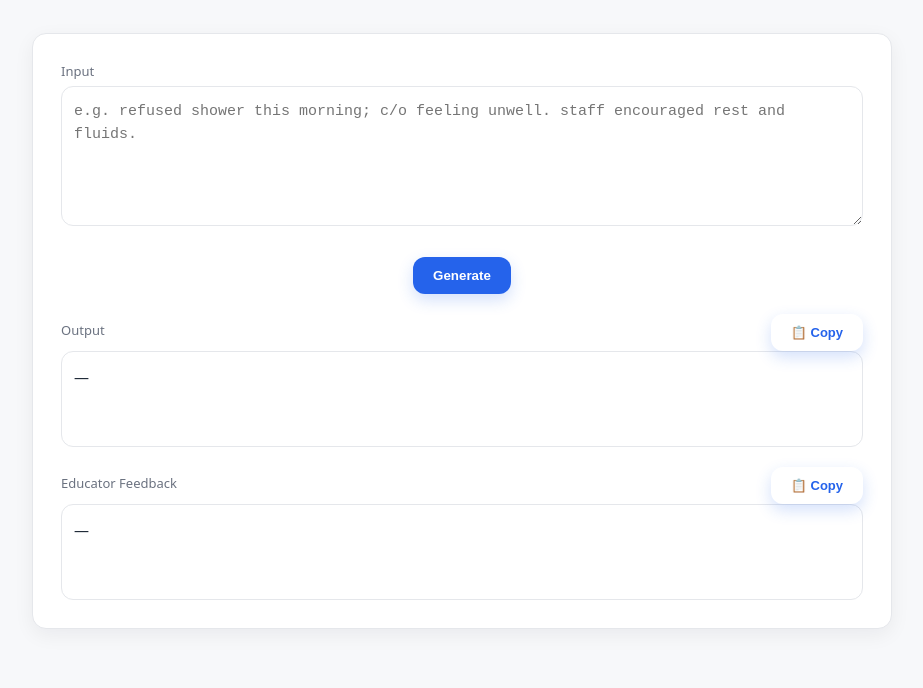
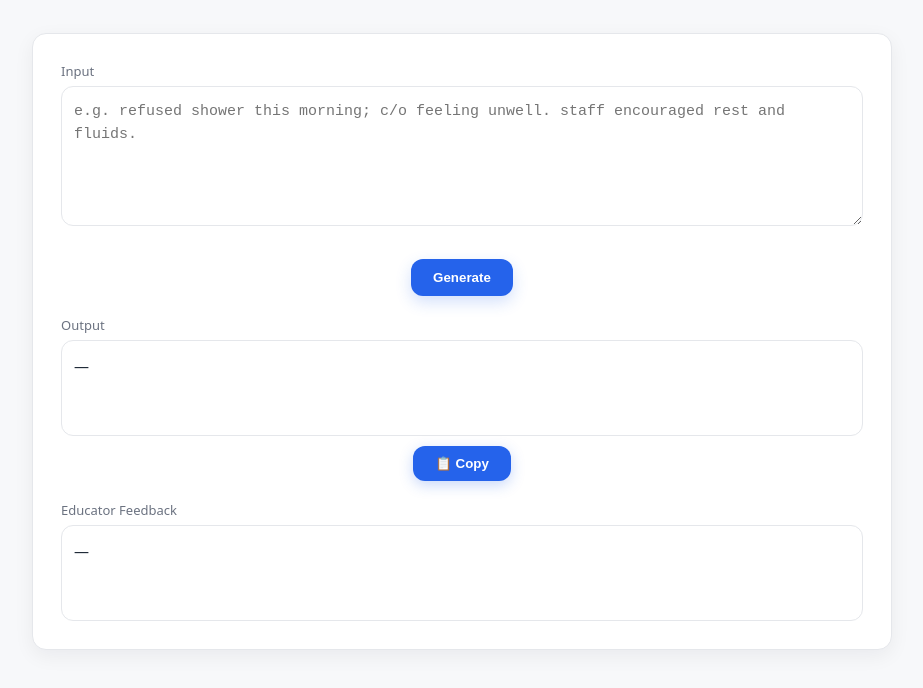
Before and after one commit to AmoreSolo/nursing-charting-mvp-clean, a website: page index.html in a window 1280 px wide. Shown: the part 124-812 px from the top of the page, without its empty margins (178-1101 px from the left). Drawn offline with Linux system fonts and the light colour scheme.

Commit message:
Update index.html

```diff
--- a/index.html
+++ b/index.html
@@ -84,13 +84,13 @@
       box-shadow: 0 0 0 3px rgba(37, 99, 235, .12);
     }
 
-    .center { display: flex; justify-content: center; margin-top: 6px }
+    .center { display: flex; justify-content: center; margin-top: 8px }
 
     button {
       cursor: pointer;
       border: 0;
       border-radius: 12px;
-      padding: 11px 20px;
+      padding: 11px 22px;
       font-weight: 600;
       background: var(--primary);
       color: #fff;
@@ -111,22 +111,19 @@
       white-space: pre-wrap;
     }
 
-    .copy-row {
-      display: flex;
-      justify-content: space-between;
-      align-items: center;
+    .copy-btn {
+      cursor: pointer;
+      border: 0;
+      border-radius: 12px;
+      padding: 10px 22px;
+      background: var(--primary);
+      color: #fff;
+      font-weight: 600;
+      box-shadow: 0 4px 14px rgba(37, 99, 235, .25);
+      transition: transform .02s ease, background .15s ease;
     }
 
-    .copy-btn {
-      border: none;
-      background: transparent;
-      color: var(--primary);
-      font-size: 13px;
-      cursor: pointer;
-      transition: color .15s ease;
-    }
-
-    .copy-btn:hover { color: var(--primary-pressed); }
+    .copy-btn:active { transform: translateY(1px); background: var(--primary-pressed); }
 
     .copied {
       color: #16a34a;
@@ -167,21 +164,17 @@
 
         <!-- Output -->
         <div>
-          <div class="copy-row">
-            <div class="label">Output</div>
+          <div class="label">Output</div>
+          <div id="output" class="output">—</div>
+          <div class="center" style="margin-top:10px;">
             <button class="copy-btn" id="copyOutput">📋 Copy</button>
             <span class="copied" id="copiedOutput" style="display:none;">Copied!</span>
           </div>
-          <div id="output" class="output">—</div>
         </div>
 
         <!-- Educator Feedback -->
         <div>
-          <div class="copy-row">
-            <div class="label">Educator Feedback</div>
-            <button class="copy-btn" id="copyFeedback">📋 Copy</button>
-            <span class="copied" id="copiedFeedback" style="display:none;">Copied!</span>
-          </div>
+          <div class="label">Educator Feedback</div>
           <div id="feedback" class="output">—</div>
         </div>
 
@@ -198,9 +191,7 @@
     const errEl = document.getElementById('error');
 
     const copyOutputBtn = document.getElementById('copyOutput');
-    const copyFeedbackBtn = document.getElementById('copyFeedback');
     const copiedOutput = document.getElementById('copiedOutput');
-    const copiedFeedback = document.getElementById('copiedFeedback');
 
     async function generate() {
       errEl.style.display = 'none';
@@ -248,7 +239,6 @@
     }
 
     copyOutputBtn.addEventListener('click', () => copyText(outEl, copiedOutput));
-    copyFeedbackBtn.addEventListener('click', () => copyText(fbEl, copiedFeedback));
   </script>
 </body>
 </html>
```
